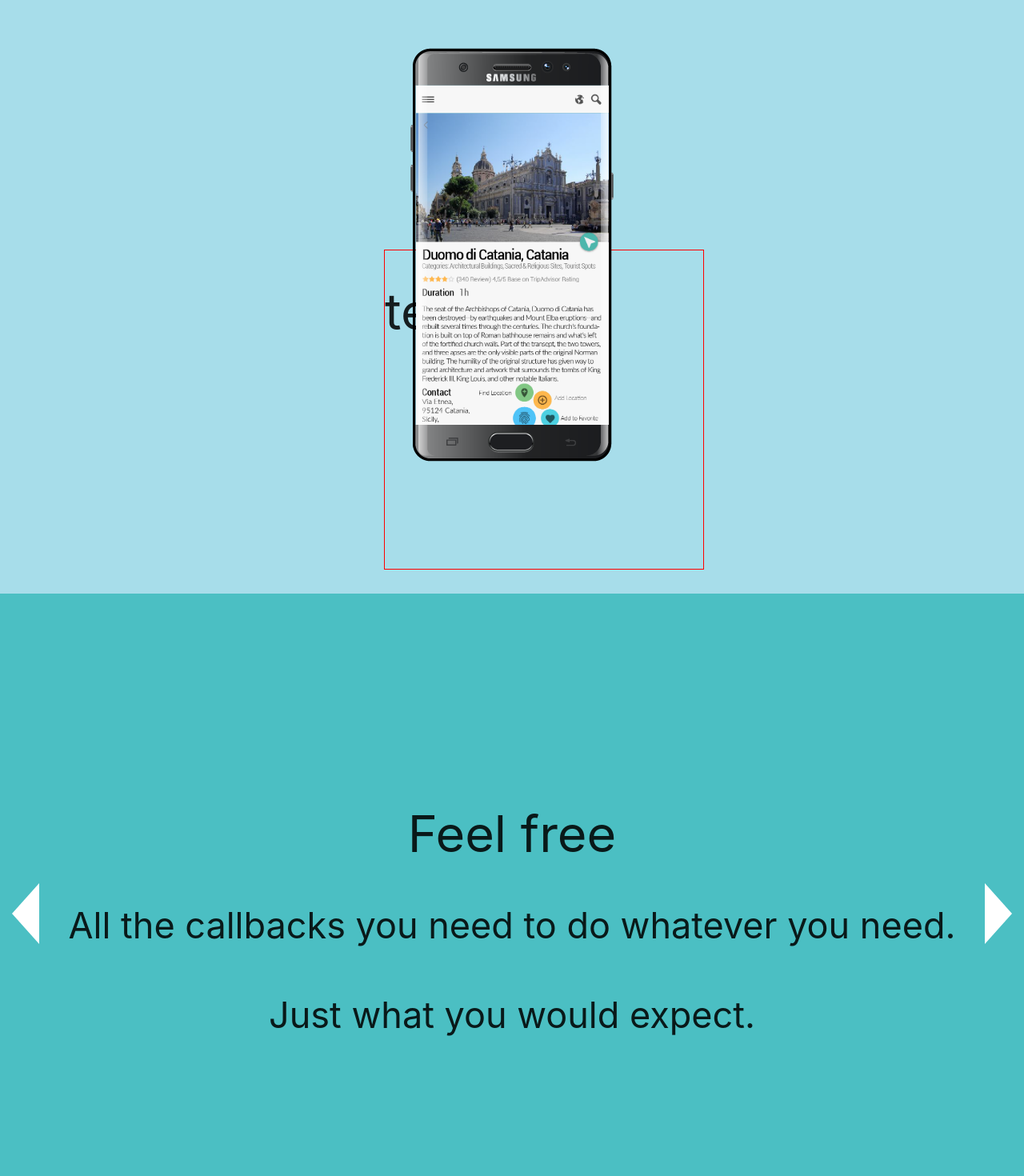
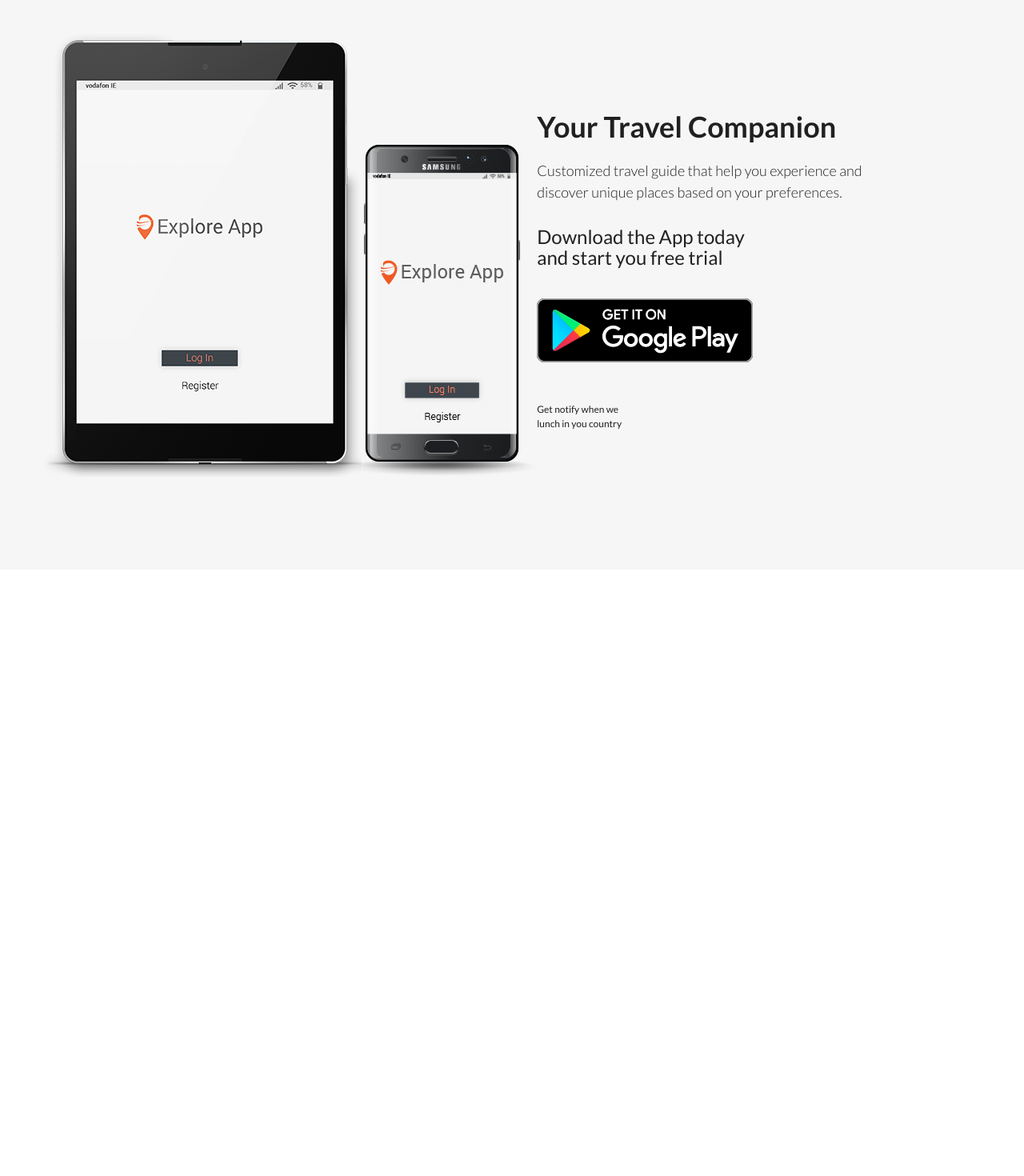
Before and after one commit to Archezi/ExploreApp, a plain HTML site: page index.html in a window 1280 px wide. Shown: the part 88-1558 px from the top of the page at 80% size. After the commit the page ends 800 px from the top, so only its background shows below. Drawn offline with nearby package versions, Linux system fonts and the light colour scheme.

Commit message:
Adding Content
Adding Landing Screen
Creating Lay out

```diff
--- a/components/css/mystyles.css
+++ b/components/css/mystyles.css
@@ -4,24 +4,15 @@ light blue color 	#a7ddea
 
 
 */
+
+body{
+	font-size: 16px;
+	font-family: 'Lato', sans-serif;
+}
 .hiden {
 	display: none;
 }
-.test {
-	position: absolute;
-	top: 400px;
-	right:  400px;
-	height: 400px;
-	width:400px;
-	border: 1px solid red;
-}
-.content_test {
-	position: relative;
-}
-.h1_test {
-	position: absolute;
-	left: 0;
-}
+
 
 .section {
   text-align:center;
@@ -65,3 +56,114 @@ light blue color 	#a7ddea
 	width: 400px;
 	border: 1px solid red;
 }
+.images_main {
+	height: 100vh;
+	position: relative;
+}
+.img_container {
+	position: relative;
+
+
+  	margin: 0 auto;
+
+
+
+}
+
+.smarthphone  {
+    width: 228px;
+    float: right;
+    position: absolute;
+    bottom: 200px;
+    left: 400px;
+}
+.tablet {
+	width: 400px;
+    float: right;
+    position: absolute;
+    bottom: 200px;
+
+
+
+}
+.lp_button_img {
+	margin-left: -20px;
+}
+
+
+/*
+	TYPOGRAPHY
+*/
+.content_container {
+	text-align: left;
+	padding: 100px 20px 100px
+}
+
+.lp_heading {
+	font-size: 36px;
+	font-weight: 700;
+}
+.lp_caption {
+	font-size: 18px;
+	font-weight: 300;
+
+    width: 450px;
+}
+.lp_b_text {
+	font-size: 24px;
+	font-weight: 500;
+}
+.lp_notyfi {
+	font-size: 12px;
+	font-weight: 500;
+}
+
+.page2_left {
+	background: #fff;
+	height: 100vh;
+	margin-top: -20px;
+}
+
+
+
+/*PAGE 2 */
+
+.page2_logo {
+	height: 100px;
+}
+.page2_left_container {
+	padding: 50px;
+	text-align: center;
+}
+.promo_img_container {
+
+}
+.page2_right {
+	height: 100vh;
+}
+.screen_img {
+	width: 300px;
+	padding-left: 30px;
+}
+
+.promo_content_conteiner {
+	padding: 100px 20px;
+	margin-left: 50px;
+	height: 523px;
+	width: 30%;
+	text-align: left;
+}
+.social {
+	position: absolute;
+	top: 20px;
+	right: 50px;
+	width: 200px;
+	height: 50px;
+
+}
+.social img {
+
+	height: 25px;
+	margin-left: 20px;
+	float: right;
+}
--- a/components/js/my_script.js
+++ b/components/js/my_script.js
@@ -3,7 +3,7 @@ var deleteLog = false;
 
 $(document).ready(function() {
 	$('#fullpage').fullpage({
-		sectionsColor: ['#a7ddea', '#4BBFC3', '#7BAABE', 'whitesmoke', '#ccddff'],
+		sectionsColor: ['#f6f6f6', '#f6f6f6', '#7BAABE', 'whitesmoke', '#ccddff'],
 		anchors: ['firstPage', 'secondPage', '3rdPage', '4thpage', 'lastPage'],
 		menu: '#menu',
 		onLeave: function(index, nextIndex, direction){
--- a/index.html
+++ b/index.html
@@ -18,6 +18,7 @@
 
 	<!-- Fonts ROBOTO & LATO -->
 	<link href="https://fonts.googleapis.com/css?family=Roboto:400,500,700" rel="stylesheet">
+	<link href="https://fonts.googleapis.com/css?family=Lato:300,400,700" rel="stylesheet">
 	<!-- Materialize framework --><!-- Compiled and minified CSS -->
 	<link rel="stylesheet" href="https://cdnjs.cloudflare.com/ajax/libs/materialize/0.98.1/css/materialize.min.css">
 	<script src="https://cdnjs.cloudflare.com/ajax/libs/materialize/0.98.1/js/materialize.min.js"></script>
@@ -45,44 +46,95 @@
 	<!-- <div id="animation1"></div> -->
 	<div id="fullpage">
 		<div class="section " id="section0">
+			<div class="social">
+				<img  src="components/images/instagramIcon.png">
+				<img  src="components/images/instagramIcon.png">
+			</div>
+
+			<div class="">
+				<div class="row">
+					<div class="images_main  valign-wrapper col l6 m6 s12">
+						<div class="img_container " >
+							<img class="" src="components/images/double_img.png">
+							<!-- <img class="tablet" src="components/images/nexus9-lunarwhite-mockup_031.png">				 -->
+
+						</div>
+					</div>
+					<!-- left column -->
+					<div class="images_main col l6 m6 s12 valign-wrapper">
+						<div class=" content_container  " >
+								<h2 class="lp_heading">Your Travel Companion</h2>
+								<p class="lp_caption">Customized travel guide that help  you experience and discover unique places based on your preferences.</p>
+								<h3 class="lp_b_text">Download the App today<br>
+								and start you free trial</h3>
+
+								 <img class="lp_button_img" src="components/images/PlaystoreIcon@2x.png">
+
+								<p class="lp_notyfi">Get notify when we <br>
+								lunch in you country</p>
+
+
+						</div>
+					</div>
+					<!-- right column -->
+				</div>
+				<!-- ROW -->
+
+			</div>
 
 
 
 
 
 
-			<div class="phone_container">
-				<div class="phone_frame">
-					<img src="components/images/phone/Phone_transparent_screen.png" alt="fullPage" />
+
+
+
+		</div>
+		<div class="section" id="section1">
+
+			<div class="social">
+				<img  src="components/images/instagramIcon.png">
+				<img  src="components/images/instagramIcon.png">
+			</div>
+
+			<div class="row">
+				<div class="col l4 page2_left  valign-wrapper ">
+					<div class="page2_left_container ">
+						<img class="page2_logo" src="components/images/logo.png">
+						<h2 class="lp_b_text">Wander, Explore, Discover</h2>
+						<p class="lp_caption">Customized travel guide that help  you experience and discover unique places based on your preferences.</p>
+						<img class="lp_button_img" src="components/images/PlaystoreIcon@2x.png">
+
+						<p class="lp_notyfi">Get notify when we <br>
+						lunch in you country</p>
+					</div>
+
 				</div>
+				<!-- left side -->
+				<div class="col l8 page2_right valign-wrapper">
+					<div class="promo_img_container ">
+						<div class="">
+							<img class="screen_img" src="components/images/screen_1@2x.png">
+						</div>
+					</div>
+					<div class="promo_content_conteiner">
+						<h2 class="lp_b_text">Pick your destination </h2>
+						<p class="lp_notyfi">We are working on getting acces to more and more popular turist destinations and top rated attractions. Pick your favourite place and lest start the jurney.</p>
+  						<h2 class="lp_b_text">How long you wnat to travel</h2>
+  						<h2 class="lp_b_text">And only what you like to do</h2>
+  						<p class="lp_notyfi">Pick from various types of attractions and types of recreations to create unique travel guide.</p>
 
-				<div class="phone_content">
-					<img src="components/images/phone/phone_screen.png" alt="fullPage" />
+
+
+
+
+					</div>
 				</div>
-
+				<!-- right side		 -->
 			</div>
 
 
-			<!-- ANIMATION CONTAINERS -->
-			<div class="test ">
-				<div class="content_test">
-					<h1 class="h1_test">test</h1>
-				</div>
-
-			</div>
-
-		</div>
-		<div class="section" id="section1">
-			<div class="slide">
-				<div class="intro">
-					<h1>Feel free</h1>
-					<p>All the callbacks you need to do whatever you need.</p>
-					<p>Just what you would expect.</p>
-				</div>
-			</div>
-			<div class="slide">
-				<h1>Slide 2</h1>
-			</div>
 		</div>
 		<div class="section" id="section2">
 			<div class="intro">
@@ -93,3 +145,18 @@
 	</div>
 </body>
 </html>
+
+
+
+
+
+<!-- <div class="slide">
+	<div class="intro">
+		<h1>Feel free</h1>
+		<p>All the callbacks you need to do whatever you need.</p>
+		<p>Just what you would expect.</p>
+	</div>
+</div>
+<div class="slide">
+	<h1>Slide 2</h1>
+</div> -->
```
Also changed, not shown: components/images/InstagramIcon.png (added), components/images/Logo.png (added), components/images/PlaystoreIcon@2x.png (added), components/images/Smarthphone.png (added), components/images/double_img.png (added), components/images/duble-img.png (added), components/images/facebookIcon.png (added), components/images/nexus9-lunarwhite-mockup_031.png (added), components/images/screen2@2x.png (added), components/images/screen_1@2x.png (added), components/images/screen_3@2x.png (added).
